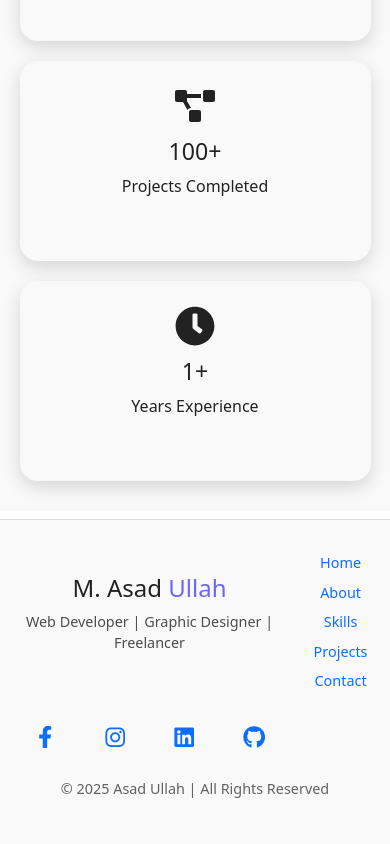
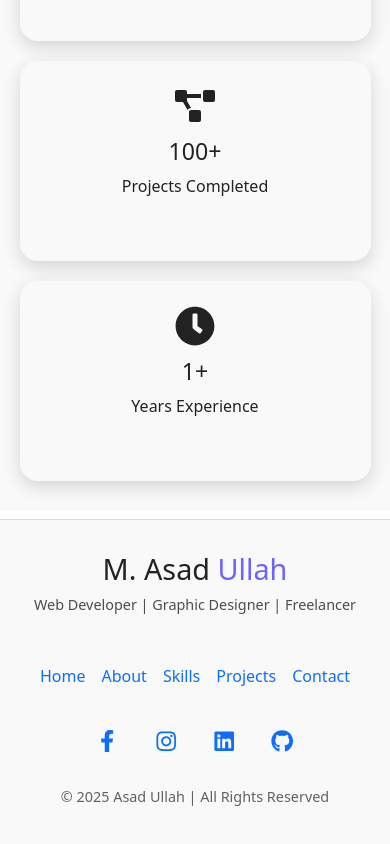
Before and after one commit to m-asad-79/My-Portfolio, a React (Create React App) app: page /about in a window 390 px wide. Shown: the part 2186-3030 px from the top of the page. Built offline with nearby package versions, Linux system fonts and the light colour scheme.

Commit message:
Update my projectSection and contact section and Footer

```diff
--- a/src/Components/CSS/ContactSection.css
+++ b/src/Components/CSS/ContactSection.css
@@ -118,14 +118,15 @@
 .contact-info .info-item {
   display: flex;
   align-items: center;
-  margin-left: 20%;
-  margin-bottom: 1.5rem;
+  margin: 0 auto 1.5rem;   /* ✅ auto left-right, niche ka spacing same */
   padding: 0.6rem 0.8rem;
   border-radius: 10px;
   transition: all 0.3s ease;
   cursor: pointer;
   max-width: 330px;
 }
+
+
 #email {
   margin-top: 5%;
 }
@@ -212,3 +213,33 @@
     padding: 0.8rem 1rem;
   }
 }
+
+/* Social Links */
+.social-links {
+  text-align: center;
+  margin-top: 2rem;
+}
+.social-links h4 {
+  margin-bottom: 0.8rem;
+  font-size: 1.2rem;
+}
+.social-icons {
+  display: flex;
+  justify-content: center;
+  gap: 1rem;
+}
+.social-icons a {
+  font-size: 1.4rem;
+  padding: 10px;
+  border-radius: 50%;
+  transition: all 0.3s;
+}
+.contact-section.light .social-icons a {
+  color: #6c63ff;
+}
+.contact-section.dark .social-icons a {
+  color: #ff4b5c;
+}
+.social-icons a:hover {
+  transform: scale(1.2);
+}
--- a/src/Components/CSS/Footer.css
+++ b/src/Components/CSS/Footer.css
@@ -18,60 +18,74 @@
 }
 
 .footer-container {
-  display: grid;
-  grid-template-columns: 1fr 1fr 1fr;
-  align-items: center;
+  display: flex;
+  justify-content: space-between;
+  align-items: flex-start;
   gap: 2rem;
-  text-align: center;
+  flex-wrap: wrap;
+  max-width: 1200px;
+  margin: 0 auto;
 }
 
 /* Brand */
+.footer-brand {
+  flex: 1;
+  min-width: 250px;
+}
 .footer-brand h2 {
   font-size: 1.8rem;
+  margin-bottom: 0.5rem;
 }
 .footer-brand span {
-  color: #6c63ff; /* Light theme highlight */
+  color: #6c63ff; /* Light highlight */
 }
 .footer.dark .footer-brand span {
-  color: #ff4b5c; /* Dark theme highlight */
+  color: #ff4b5c; /* Dark highlight */
 }
 .footer-brand p {
   font-size: 0.9rem;
-  margin-top: 0.5rem;
   opacity: 0.8;
 }
 
 /* Links */
+.footer-links {
+  flex: 1;
+  min-width: 200px;
+  display: flex;
+  flex-direction: column;
+  gap: 0.5rem;
+  text-align: center;
+}
 .footer-links a {
-  margin: 0 10px;
   text-decoration: none;
   font-weight: 500;
-  position: relative;
   transition: color 0.3s;
 }
-
 .footer.light .footer-links a:hover {
   color: #6c63ff;
-  text-decoration: underline;
 }
 .footer.dark .footer-links a:hover {
   color: #ff4b5c;
-  text-decoration: underline;
 }
 
 /* Social Icons */
+.footer-socials {
+  flex: 1;
+  min-width: 200px;
+  display: flex;
+  justify-content: center;
+  gap: 1rem;
+}
 .footer-socials a {
   display: inline-flex;
   justify-content: center;
   align-items: center;
-  margin: 0 8px;
   font-size: 1.4rem;
   border: 2px solid transparent;
   border-radius: 50%;
   padding: 8px;
   transition: all 0.3s;
 }
-
 .footer.light .footer-socials a:hover {
   border-color: #6c63ff;
   color: #6c63ff;
@@ -84,7 +98,7 @@
 /* Bottom */
 .footer-bottom {
   text-align: center;
-  margin-top: 1.2rem;
+  margin-top: 1.5rem;
   font-size: 0.9rem;
   opacity: 0.7;
 }
@@ -92,38 +106,21 @@
 /* 📱 Mobile (max-width: 768px) */
 @media (max-width: 768px) {
   .footer-container {
-    grid-template-columns: 1fr;
+    flex-direction: column;
     text-align: center;
-    gap: 1rem; /* gap balanced */
+    align-items: center;
   }
-
-  .footer-brand h2 {
-    font-size: 1.5rem;
-  }
-
   .footer-links {
-    display: flex;
+    flex-direction: row;
     flex-wrap: wrap;
     justify-content: center;
-    gap: 0.5rem;
-  }
-
-  .footer-links a {
-    margin: 0;
-    font-size: 0.9rem;
-  }
-
-  .footer-socials {
-    display: flex;
-    justify-content: center;
-    gap: 0.7rem;
+    gap: 1rem;
   }
 }
 
 /* 🖥️ Tablets (max-width: 1024px) */
 @media (max-width: 1024px) {
   .footer-container {
-    grid-template-columns: 1fr 1fr;
-    gap: 1.5rem;
+    justify-content: center;
   }
 }
--- a/src/Components/CSS/ProjectsSection.css
+++ b/src/Components/CSS/ProjectsSection.css
@@ -87,10 +87,6 @@
 }
 
 /* Image */
-.project-img {
-  position: relative;
-  overflow: hidden;
-}
 .project-img img {
   width: 100%;
   height: 220px;
@@ -99,44 +95,6 @@
 }
 .project-card:hover img {
   transform: scale(1.1);
-}
-
-/* Overlay (slide-up animation) */
-.overlay {
-  position: absolute;
-  bottom: -100%;
-  left: 0;
-  width: 100%;
-  height: 100%;
-  background: rgba(20, 20, 20, 0.9);
-  display: flex;
-  justify-content: center;
-  align-items: center;
-  gap: 1rem;
-  transition: bottom 0.4s ease;
-}
-.project-card:hover .overlay {
-  bottom: 0;
-}
-.overlay a {
-  color: #fff;
-  padding: 8px 14px;
-  border-radius: 8px;
-  font-size: 0.9rem;
-  display: flex;
-  align-items: center;
-  gap: 6px;
-  text-decoration: none;
-  transition: background 0.3s;
-}
-.projects-section.light .overlay a {
-  background: #6c63ff;
-}
-.projects-section.dark .overlay a {
-  background: #ff4b5c;
-}
-.overlay a:hover {
-  opacity: 0.9;
 }
 
 /* Info */
@@ -176,6 +134,37 @@
   color: #ff4b5c;
 }
 
+/* ✅ Buttons group at bottom */
+.project-links {
+  margin-top: 1.2rem;
+  display: flex;
+  justify-content: center;
+  gap: 1rem;
+}
+.project-links .btn-link {
+  padding: 8px 14px;
+  border-radius: 8px;
+  font-size: 0.9rem;
+  display: flex;
+  align-items: center;
+  gap: 6px;
+  text-decoration: none;
+  transition: all 0.3s;
+  font-weight: 500;
+}
+.projects-section.light .project-links .btn-link {
+  background: #6c63ff;
+  color: #fff;
+}
+.projects-section.dark .project-links .btn-link {
+  background: #ff4b5c;
+  color: #fff;
+}
+.project-links .btn-link:hover {
+  opacity: 0.9;
+  transform: translateY(-2px);
+}
+
 /* Gradient bottom line */
 .projects-section.light .bottom-line {
   background: linear-gradient(90deg, #6c63ff, #857dff);
@@ -197,7 +186,6 @@
   margin-top: 3rem;
   flex-wrap: wrap;
 }
-
 .stat-box {
   text-align: center;
   padding: 1.5rem 2rem;
@@ -208,8 +196,6 @@
   min-width: 200px;
   flex: 1 1 220px;
 }
-
-/* Numbers */
 .stat-box h3 {
   font-size: 2rem;
   font-weight: bold;
@@ -219,10 +205,8 @@
   font-size: 0.95rem;
   opacity: 0.85;
 }
-
-/* Light theme */
 .projects-section.light .stat-box {
-  background: #f0f0ff; /* soft pastel */
+  background: #f0f0ff;
   color: #6c63ff;
 }
 .projects-section.light .stat-box:hover {
@@ -231,10 +215,8 @@
   transform: translateY(-6px) scale(1.05);
   box-shadow: 0 10px 25px rgba(108, 99, 255, 0.4);
 }
-
-/* Dark theme */
 .projects-section.dark .stat-box {
-  background: #1a1a1a; /* dark gray */
+  background: #1a1a1a;
   color: #ff4b5c;
 }
 .projects-section.dark .stat-box:hover {
@@ -245,7 +227,7 @@
 }
 
 /* ========================= */
-/* 📱 Extra Responsiveness */
+/* 📱 Responsiveness */
 /* ========================= */
 @media (max-width: 768px) {
   .projects-header .section-title {
@@ -264,7 +246,6 @@
     font-size: 1.6rem;
   }
 }
-
 @media (max-width: 480px) {
   .projects-section {
     padding: 3rem 1rem;
--- a/src/Components/ContactSection.js
+++ b/src/Components/ContactSection.js
@@ -1,6 +1,6 @@
 import React, { useRef, useState } from "react";
 import { useTheme } from "../Components/ThemeContext";
-import { FaEnvelope, FaPhoneAlt, FaMapMarkerAlt } from "react-icons/fa";
+import { FaEnvelope, FaPhoneAlt, FaMapMarkerAlt, FaFacebookF, FaInstagram, FaLinkedin, FaGithub } from "react-icons/fa";
 import emailjs from "emailjs-com";
 import "./CSS/ContactSection.css";
 
@@ -14,10 +14,10 @@ const ContactSection = () => {
 
     emailjs
       .sendForm(
-        "service_a0rtxji",   // ← EmailJS se copy karo
-        "template_vekufsn",  // ← EmailJS se copy karo
+        "service_a0rtxji",
+        "template_vekufsn",
         formRef.current,
-        "SykivTWmGNUNPo2gM"    // ← EmailJS user/public key
+        "SykivTWmGNUNPo2gM"
       )
       .then(
         (result) => {
@@ -46,13 +46,6 @@ const ContactSection = () => {
       <div className="contact-container">
         {/* Left Side - Info */}
         <div className="contact-info">
-          <div id="email" className="info-item">
-            <FaEnvelope className="icon" />
-            <div>
-              <h4>Email</h4>
-              <p>asadullah7959@gmail.com</p>
-            </div>
-          </div>
           <div className="info-item">
             <FaPhoneAlt className="icon" />
             <div>
@@ -60,11 +53,31 @@ const ContactSection = () => {
               <p>+92 322 9876560</p>
             </div>
           </div>
+
           <div className="info-item">
             <FaMapMarkerAlt className="icon" />
             <div>
               <h4>Location</h4>
               <p>Lahore, Pakistan</p>
+            </div>
+          </div>
+
+          <div className="info-item">
+            <FaEnvelope className="icon" />
+            <div>
+              <h4>Email</h4>
+              <p>asadullah7959@gmail.com</p>
+            </div>
+          </div>
+
+          {/* Social Media */}
+          <div className="social-links">
+            <h4>Find me on</h4>
+            <div className="social-icons">
+              <a href="https://www.facebook.com/CHASAD005/" target="_blank" rel="noreferrer"><FaFacebookF /></a>
+              <a href="https://www.instagram.com/m_asad_79/?hl=en" target="_blank" rel="noreferrer"><FaInstagram /></a>
+              <a href="https://www.linkedin.com/in/m-asad-ullah-bb8aa931b/" target="_blank" rel="noreferrer"><FaLinkedin /></a>
+              <a href="https://github.com/m-asad-79" target="_blank" rel="noreferrer"><FaGithub /></a>
             </div>
           </div>
         </div>
--- a/src/Components/Footer.js
+++ b/src/Components/Footer.js
@@ -28,7 +28,7 @@ const Footer = () => {
 
         {/* Right: Social Icons */}
         <div className="footer-socials">
-            <a href="https://www.facebook.com/CHASAD005/" target="_blank" rel="noreferrer"><FaFacebookF /></a>
+          <a href="https://www.facebook.com/CHASAD005/" target="_blank" rel="noreferrer"><FaFacebookF /></a>
           <a href="https://www.instagram.com/m_asad_79/?hl=en" target="_blank" rel="noreferrer"><FaInstagram /></a>
           <a href="https://www.linkedin.com/in/m-asad-ullah-bb8aa931b/" target="_blank" rel="noreferrer"><FaLinkedin /></a>
           <a href="https://github.com/m-asad-79" target="_blank" rel="noreferrer"><FaGithub /></a>
--- a/src/Components/ProjectsSection.js
+++ b/src/Components/ProjectsSection.js
@@ -63,14 +63,6 @@ const ProjectsSection = () => {
 
             <div className="project-img">
               <img src={project.img} alt={project.title} />
-              <div className="overlay">
-                <a href={project.live} target="_blank" rel="noreferrer">
-                  <FaExternalLinkAlt /> Live
-                </a>
-                <a href={project.code} target="_blank" rel="noreferrer">
-                  <FaGithub /> Code
-                </a>
-              </div>
             </div>
 
             <div className="project-info">
@@ -82,14 +74,23 @@ const ProjectsSection = () => {
                   <span key={i}>{t}</span>
                 ))}
               </div>
+
+              {/* ✅ Buttons moved here */}
+              <div className="project-links">
+                <a href={project.live} target="_blank" rel="noreferrer" className="btn-link">
+                  <FaExternalLinkAlt /> Live
+                </a>
+                <a href={project.code} target="_blank" rel="noreferrer" className="btn-link">
+                  <FaGithub /> Code
+                </a>
+              </div>
             </div>
           </div>
         ))}
       </div>
 
-      {/* Stats Row inside Projects Section */}
+      {/* Stats Row */}
       <div className="stats-row">
-
         <div className="stat-box">
           <h3>100+</h3>
           <p>Projects Completed</p>
```
